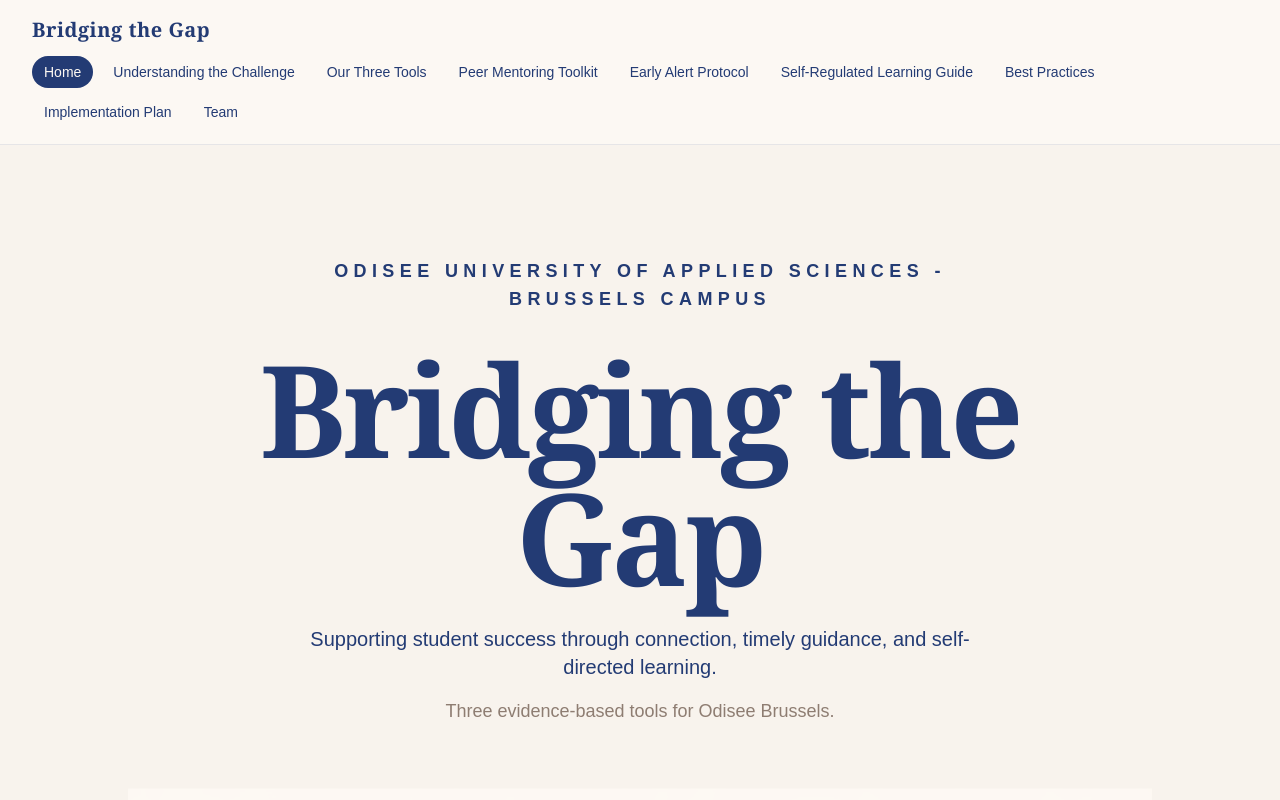
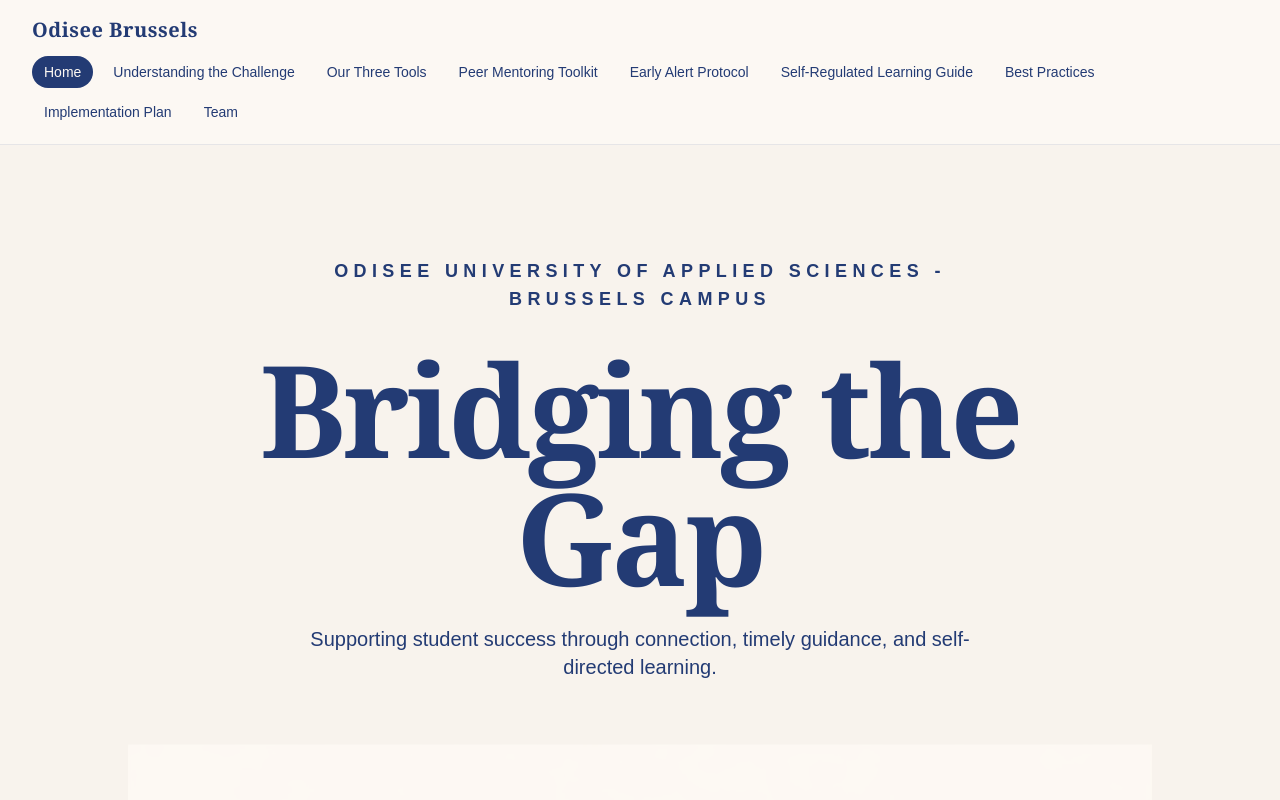
Before and after one commit to ChithraRaniJayaraman/odisee-student-progression, a React (Vite) app: page /#/ in a window 1280 px wide. Shown: the top 800 px of the page. Built offline with nearby package versions, Linux system fonts and the light colour scheme.

Commit message:
Remove duplicate hero texts from navbar and subtitle block

```diff
--- a/src/components/Navbar.jsx
+++ b/src/components/Navbar.jsx
@@ -6,7 +6,7 @@
     <header className="sticky top-0 z-50 border-b border-royal/10 bg-ivory/95 backdrop-blur">
       <div className="mx-auto flex max-w-7xl flex-wrap items-center justify-between gap-3 px-4 py-4 sm:px-6 lg:px-8">
         <NavLink to="/" className="text-xl font-semibold tracking-wide text-royal font-display">
-          Bridging the Gap
+          Odisee Brussels
         </NavLink>
         <nav aria-label="Main navigation" className="flex flex-wrap gap-2 text-sm">
           {navItems.map((item) => (
--- a/src/pages/Home.jsx
+++ b/src/pages/Home.jsx
@@ -28,11 +28,6 @@
           {/* Subtitle */}
           <p className="mx-auto mt-6 max-w-2xl text-lg sm:text-xl text-[#233b74] leading-relaxed">
             Supporting student success through connection, timely guidance, and self-directed learning.
-          </p>
-
-          {/* Supporting Line */}
-          <p className="mt-4 text-base sm:text-lg text-[#8e7d72]">
-            Three evidence-based tools for Odisee Brussels.
           </p>
 
           <div className="mt-12 sm:mt-16 flex justify-center">
```
